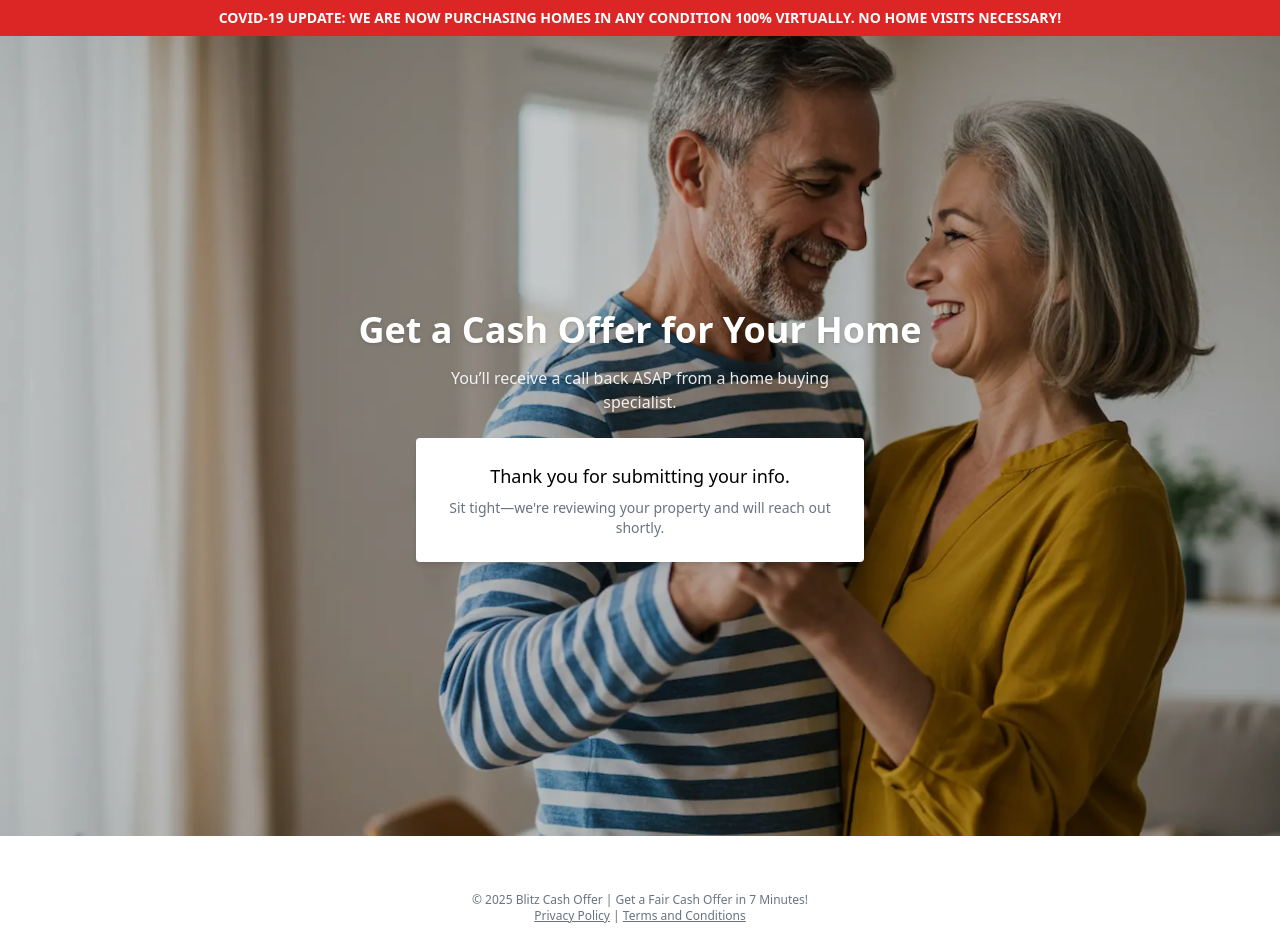
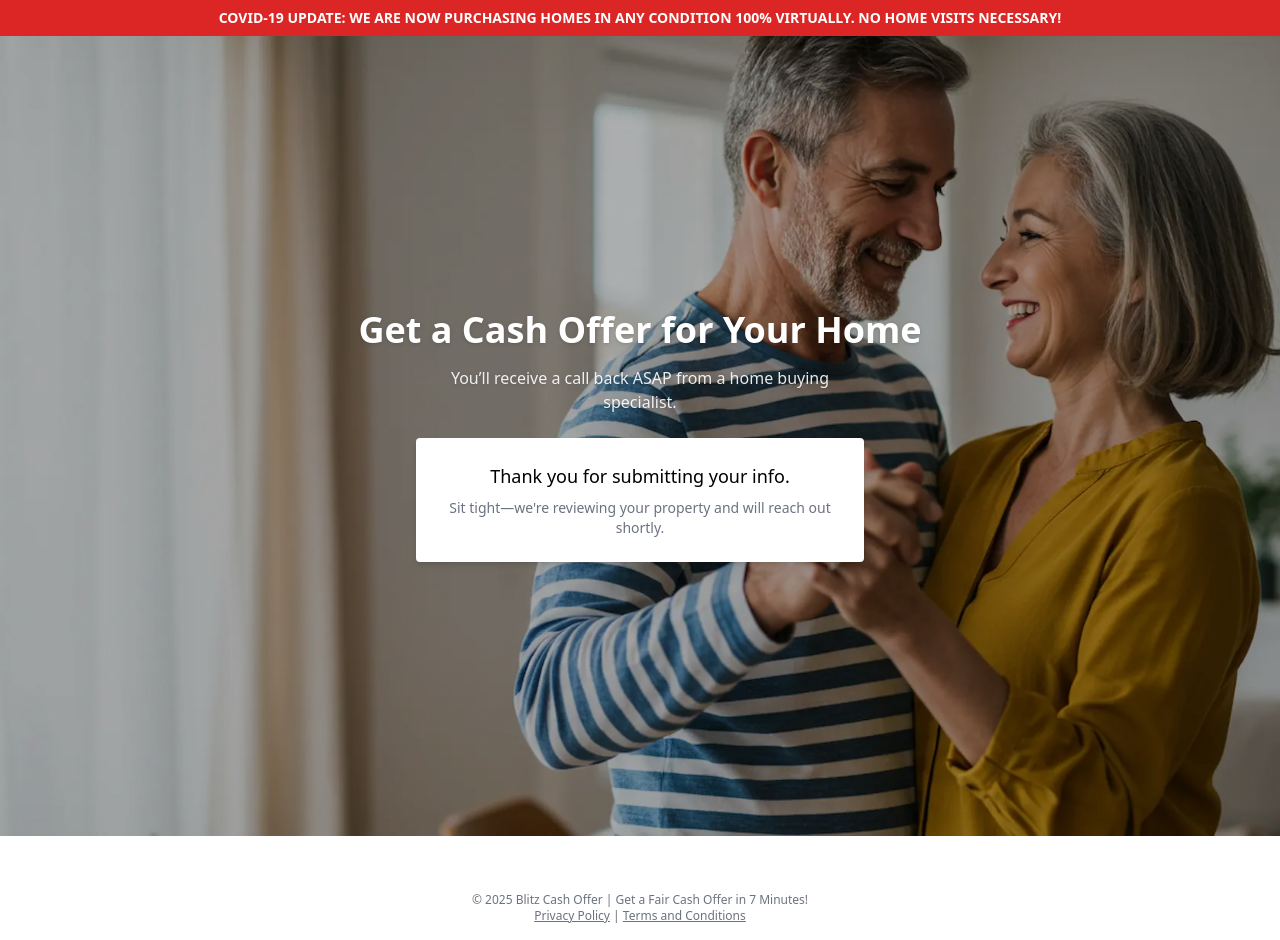
Before and after one commit to joshuapaschall/seller-site, a Next.js app: page / in a window 1280 px wide. Built offline with nearby package versions, Linux system fonts and the light colour scheme.

Commit message:
Update index.js

```diff
--- a/pages/index.js
+++ b/pages/index.js
@@ -18,21 +18,20 @@ export default function Home() {
 
       <div className="relative min-h-screen">
         <Image
-          src="/images/hero-couple.webp"
+          src="/images/hero-couple.webp" // Your compressed WebP version
           alt="Happy couple hugging at home"
-          layout="fill"
-          objectFit="cover"
-          objectPosition="right center"
+          fill
           priority
           sizes="100vw"
+          className="object-cover object-[60%]" // Shift focus a bit left on mobile
         />
-        <div className="absolute inset-0 bg-black/20" />
+        <div className="absolute inset-0 bg-black/30" />
 
-        <main className="absolute inset-0 flex flex-col items-center justify-center px-4 py-16 md:px-6 lg:px-8 z-10 text-white text-center">
+        <main className="absolute inset-0 flex flex-col items-center justify-center px-4 py-16 z-10 text-white text-center">
           <h1 className="text-3xl md:text-4xl font-bold mb-4 drop-shadow">
             Get a Cash Offer for Your Home
           </h1>
-          <p className="mb-6 max-w-md drop-shadow text-white/90">
+          <p className="text-white/90 mb-6 max-w-md drop-shadow">
             You’ll receive a call back ASAP from a home buying specialist.
           </p>
           <div className="bg-white p-6 rounded shadow-md w-full max-w-md text-black">
```
